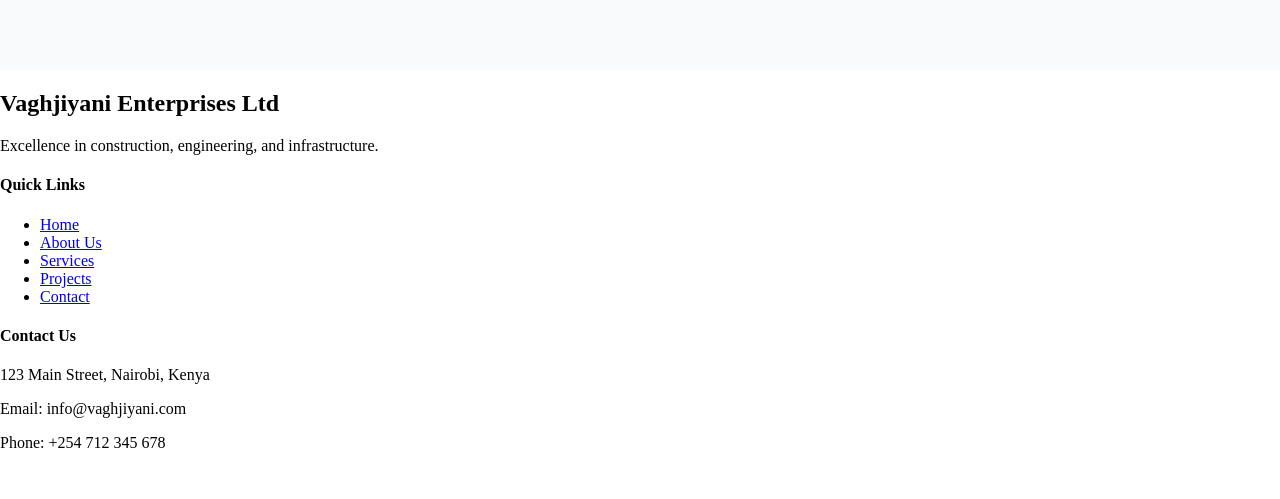
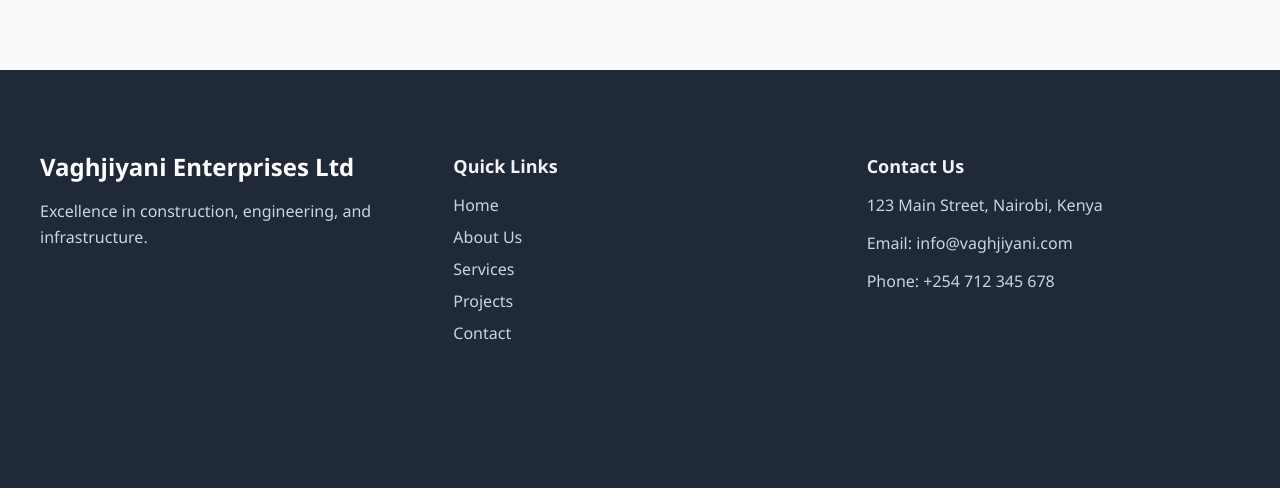
Before and after one commit to Eshhaa11/Vaghjiyani, a React (Create React App) app in the folder frontend/: page / in a window 1280 px wide. Shown: the part 4275-4774 px from the top of the page. Built offline with nearby package versions, Linux system fonts and the light colour scheme.

Commit message:
added css

```diff
--- a/frontend/src/styles/footer.css
+++ b/frontend/src/styles/footer.css
@@ -0,0 +1,102 @@
+.footer {
+  background: #1f2937; /* dark professional color */
+  color: #f3f4f6;
+  padding: 60px 20px 20px 20px;
+  font-family: 'Segoe UI', sans-serif;
+  overflow: hidden;
+}
+
+.footer-container {
+  max-width: 1200px;
+  margin: 0 auto;
+  display: grid;
+  grid-template-columns: repeat(3, 1fr);
+  gap: 40px;
+  align-items: flex-start;
+}
+
+/* Branding */
+.footer-brand h2 {
+  font-size: 24px;
+  margin-bottom: 10px;
+  font-weight: 700;
+  color: #fff;
+}
+
+.footer-brand p {
+  font-size: 16px;
+  line-height: 1.6;
+  color: #cbd5e1;
+}
+
+/* Quick Links */
+.footer-links h4 {
+  font-size: 18px;
+  margin-bottom: 15px;
+  font-weight: 600;
+}
+
+.footer-links ul {
+  list-style: none;
+  padding: 0;
+}
+
+.footer-links ul li {
+  margin-bottom: 10px;
+}
+
+.footer-links ul li a {
+  color: #cbd5e1;
+  text-decoration: none;
+  transition: color 0.3s ease;
+}
+
+.footer-links ul li a:hover {
+  color: #3b82f6; /* highlight color */
+}
+
+/* Contact Info */
+.footer-contact h4 {
+  font-size: 18px;
+  margin-bottom: 15px;
+  font-weight: 600;
+}
+
+.footer-contact p {
+  font-size: 16px;
+  margin-bottom: 10px;
+  color: #cbd5e1;
+}
+
+/* Bottom bar */
+.footer-bottom {
+  text-align: center;
+  margin-top: 40px;
+  border-top: 1px solid #374151;
+  padding-top: 20px;
+  font-size: 14px;
+  color: #9ca3af;
+}
+
+/* AOS Animations (optional subtle tweaks) */
+.footer-container > div {
+  transition: transform 0.6s ease, opacity 0.6s ease;
+}
+
+.footer-bottom {
+  transition: transform 0.6s ease, opacity 0.6s ease;
+}
+
+/* Responsive */
+@media (max-width: 900px) {
+  .footer-container {
+    grid-template-columns: 1fr;
+    text-align: center;
+    gap: 30px;
+  }
+
+  .footer-links ul li,
+  .footer-contact p {
+    margin-bottom: 8px;
+  }
+}
```
